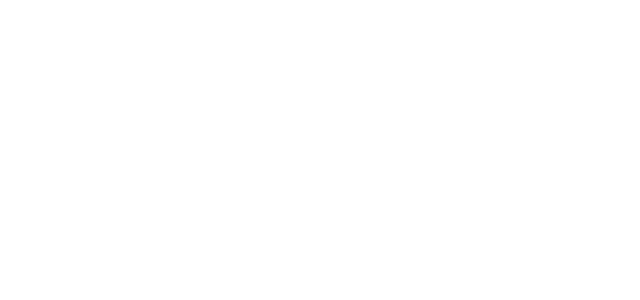
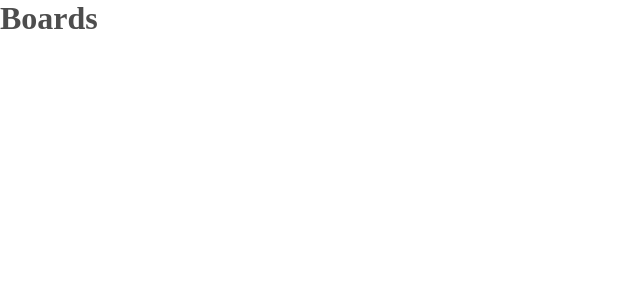
Before and after one commit to felipebergamin/trello-react, a React (Create React App) app: page /boards in a window 1280 px wide. Shown: the top 300 px of the page, without its empty margins (0-640 px from the left). Built offline with nearby package versions, Linux system fonts and the light colour scheme; a web font is replaced by a local one.

Commit message:
use Link to simulate login

```diff
--- /dev/null
+++ b/src/pages/Boards/index.js
@@ -0,0 +1,7 @@
+import React from 'react';
+
+// import { Container } from './styles';
+
+export default function Boards() {
+  return <h1>Boards</h1>;
+}
--- a/src/pages/Login/index.js
+++ b/src/pages/Login/index.js
@@ -1,4 +1,5 @@
 import React from 'react';
+import { Link } from 'react-router-dom';
 
 import { Container, LoginForm, BgImage } from './styles';
 import BackgroundLeft from '../../assets/bg_left.svg';
@@ -15,7 +16,7 @@ export default function Login() {
 
           <input type="password" placeholder="Inserir senha" />
 
-          <button type="submit">Fazer Login</button>
+          <Link to="/boards">Fazer Login</Link>
         </LoginForm>
       </div>
 
--- a/src/pages/Login/styles.js
+++ b/src/pages/Login/styles.js
@@ -38,7 +38,7 @@ export const LoginForm = styled.form`
     margin-bottom: 20px;
   }
 
-  button[type='submit'] {
+  a {
     background-color: rgb(90, 172, 68);
     border: none;
     padding: 8px 0px;
@@ -48,6 +48,7 @@ export const LoginForm = styled.form`
     color: white;
     font-weight: bold;
     font-size: 14px;
+    text-align: center;
   }
 
   button[type='submit']:hover {
--- a/src/routes/index.js
+++ b/src/routes/index.js
@@ -2,6 +2,7 @@ import React from 'react';
 import { BrowserRouter, Switch, Route, Redirect } from 'react-router-dom';
 
 import Login from '~/pages/Login';
+import Boards from '~/pages/Boards';
 
 function Routes() {
   return (
@@ -9,6 +10,7 @@ function Routes() {
       <Switch>
         <Route path="/" exact render={() => <Redirect to="/login" />} />
         <Route path="/login" component={Login} exact />
+        <Route path="/boards" component={Boards} exact />
       </Switch>
     </BrowserRouter>
   );
```
